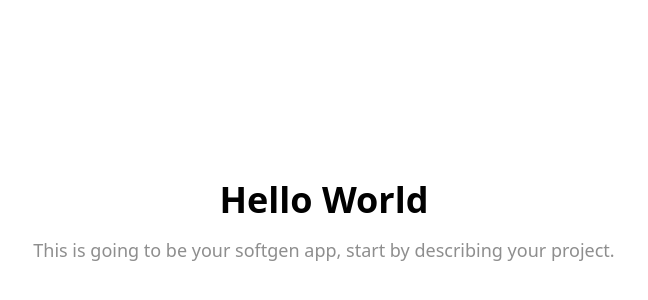
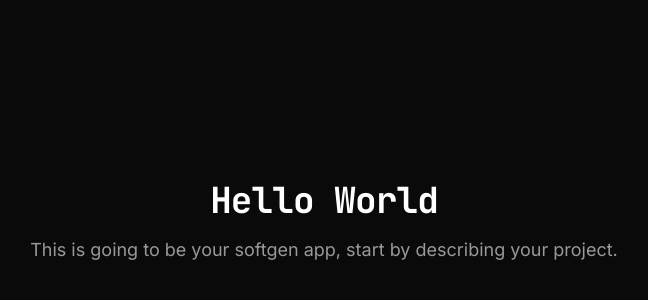
Before and after one commit to Jakupovich/sg-e19bb48c-a4a0-45b4-84b8-43cf0fe8475c-1779272764, a Next.js app: page / in a window 1280 px wide. Shown: the part 178-478 px from the top of the page, without its empty margins (316-964 px from the left). Built offline with nearby package versions, Linux system fonts and the light colour scheme.

Commit message:
feat(design): implement alza design system base

```diff
--- /dev/null
+++ b/src/components/ui/glass-card.tsx
@@ -0,0 +1,32 @@
+import { cn } from "@/lib/utils";
+import type { ReactNode } from "react";
+
+interface GlassCardProps {
+  children: ReactNode;
+  className?: string;
+  glow?: "blue" | "red" | "cyan" | "none";
+  hover?: boolean;
+}
+
+export function GlassCard({
+  children,
+  className,
+  glow = "none",
+  hover = false
+}: GlassCardProps) {
+  return (
+    <div
+      className={cn(
+        "glass-card p-6",
+        glow === "blue" && "glow-blue",
+        glow === "red" && "glow-red",
+        glow === "cyan" && "glow-cyan",
+        hover && glow === "blue" && "hover-glow-blue",
+        hover && glow === "red" && "hover-glow-red",
+        className
+      )}
+    >
+      {children}
+    </div>
+  );
+}
--- /dev/null
+++ b/src/components/ui/neon-button.tsx
@@ -0,0 +1,42 @@
+import { cn } from "@/lib/utils";
+import type { ButtonHTMLAttributes, ReactNode } from "react";
+
+interface NeonButtonProps extends ButtonHTMLAttributes<HTMLButtonElement> {
+  children: ReactNode;
+  variant?: "blue" | "red";
+  size?: "sm" | "md" | "lg";
+}
+
+export function NeonButton({
+  children,
+  variant = "blue",
+  size = "md",
+  className,
+  ...props
+}: NeonButtonProps) {
+  const sizeClasses = {
+    sm: "px-4 py-2 text-sm",
+    md: "px-6 py-3 text-base",
+    lg: "px-8 py-4 text-lg",
+  };
+
+  const variantClasses = {
+    blue: "bg-primary hover:bg-primary/90 border-neon-blue text-primary-foreground",
+    red: "bg-secondary hover:bg-secondary/90 border-neon-red text-secondary-foreground",
+  };
+
+  return (
+    <button
+      className={cn(
+        "font-mono font-semibold rounded-lg transition-all duration-300",
+        "hover:scale-105 active:scale-95",
+        sizeClasses[size],
+        variantClasses[variant],
+        className
+      )}
+      {...props}
+    >
+      {children}
+    </button>
+  );
+}
--- /dev/null
+++ b/src/services/productService.ts
@@ -0,0 +1,81 @@
+import { supabase } from "@/integrations/supabase/client";
+import type { Tables } from "@/integrations/supabase/types";
+
+export type Product = Tables<"products">;
+export type Category = Tables<"categories">;
+
+export const productService = {
+  async getProducts(categorySlug?: string) {
+    let query = supabase
+      .from("products")
+      .select("*, categories(*)")
+      .eq("is_active", true)
+      .order("created_at", { ascending: false });
+
+    if (categorySlug) {
+      query = query.eq("categories.slug", categorySlug);
+    }
+
+    const { data, error } = await query;
+    console.log("getProducts:", { data, error });
+
+    if (error) {
+      console.error("Error fetching products:", error);
+      throw error;
+    }
+
+    return data || [];
+  },
+
+  async getProductBySlug(slug: string) {
+    const { data, error } = await supabase
+      .from("products")
+      .select("*, categories(*)")
+      .eq("slug", slug)
+      .eq("is_active", true)
+      .single();
+
+    console.log("getProductBySlug:", { data, error });
+
+    if (error) {
+      console.error("Error fetching product:", error);
+      throw error;
+    }
+
+    return data;
+  },
+
+  async getFeaturedProducts() {
+    const { data, error } = await supabase
+      .from("products")
+      .select("*, categories(*)")
+      .eq("is_featured", true)
+      .eq("is_active", true)
+      .limit(6);
+
+    console.log("getFeaturedProducts:", { data, error });
+
+    if (error) {
+      console.error("Error fetching featured products:", error);
+      throw error;
+    }
+
+    return data || [];
+  },
+
+  async getCategories() {
+    const { data, error } = await supabase
+      .from("categories")
+      .select("*")
+      .order("name");
+
+    console.log("getCategories:", { data, error });
+
+    if (error) {
+      console.error("Error fetching categories:", error);
+      throw error;
+    }
+
+    return data || [];
+  },
+};
--- a/src/styles/globals.css
+++ b/src/styles/globals.css
@@ -1,84 +1,58 @@
+@import url('https://fonts.googleapis.com/css2?family=JetBrains+Mono:wght@400;500;600;700&family=Inter:wght@300;400;500;600;700&display=swap');
+
 @tailwind base;
 @tailwind components;
 @tailwind utilities;
 
-@layer utilities {
-  .text-balance {
-    text-wrap: balance;
-  }
-}
-
 @layer base {
   :root {
-    --radius: 0.55rem;
-    --background: 0 0% 100%;
-    --foreground: 330 0% 0.3%;
-    --card: 0 0% 100%;
-    --card-foreground: 330 0% 0.3%;
-    --popover: 0 0% 100%;
-    --popover-foreground: 330 0% 0.3%;
-    --primary: 0 0% 4.5%;
-    --primary-foreground: 0 0% 97.5%;
-    --secondary: 0 0% 97.3%;
-    --secondary-foreground: 0 0% 4.5%;
-    --muted: 0 0% 97.3%;
-    --muted-foreground: 0 0% 55.7%;
-    --accent: 0 0% 97.3%;
-    --accent-foreground: 0 0% 4.5%;
-    --destructive: 359.9132 100.2494% 67.8807%;
-    --destructive-foreground: 0 0% 0%;
-    --border: 0 0% 92.2%;
-    --input: 0 0% 92.2%;
-    --ring: 0 0% 70.8%;
-    --chart-1: 41.1 71.2% 54.4%;
-    --chart-2: 184.7 32.4% 48.6%;
-    --chart-3: 227.4 15.2% 33.3%;
-    --chart-4: 84.4 74.8% 75.7%;
-    --chart-5: 70.1 74.3% 70.5%;
-    --sidebar: 0 0% 97.5%;
-    --sidebar-foreground: 330 0% 0.3%;
-    --sidebar-primary: 0 0% 4.5%;
-    --sidebar-primary-foreground: 0 0% 97.5%;
-    --sidebar-accent: 0 0% 97.3%;
-    --sidebar-accent-foreground: 0 0% 4.5%;
-    --sidebar-border: 0 0% 92.2%;
-    --sidebar-ring: 0 0% 70.8%;
-  }
+    --radius: 0.5rem;
 
-  .dark {
-    --radius: 0.55rem;
-    --background: 330 0% 0.3%;
-    --foreground: 0 0% 97.5%;
-    --card: 0 0% 4.5%;
-    --card-foreground: 0 0% 97.5%;
-    --popover: 0 0% 8.6%;
-    --popover-foreground: 0 0% 97.5%;
-    --primary: 0 0% 92.2%;
-    --primary-foreground: 0 0% 4.5%;
-    --secondary: 0 0% 8.6%;
-    --secondary-foreground: 0 0% 97.5%;
-    --muted: 0 0% 8.6%;
-    --muted-foreground: 0 0% 70.8%;
-    --accent: 0 0% 21.2%;
-    --accent-foreground: 0 0% 97.5%;
-    --destructive: 359.9132 100.2494% 67.8807%;
-    --destructive-foreground: 0 0% 0%;
-    --border: 0 0% 100% / 15%;
-    --input: 0 0% 100% / 15%;
-    --ring: 0 0% 55.7%;
-    --chart-1: 264.4 77.2% 41.9%;
-    --chart-2: 162.5 46.7% 57.3%;
-    --chart-3: 70.1 74.3% 70.5%;
-    --chart-4: 303.9 75.8% 51.6%;
-    --chart-5: 16.4 84.7% 55.4%;
-    --sidebar: 0 0% 4.5%;
-    --sidebar-foreground: 0 0% 97.5%;
-    --sidebar-primary: 264.4 77.2% 41.9%;
-    --sidebar-primary-foreground: 0 0% 97.5%;
-    --sidebar-accent: 0 0% 8.6%;
-    --sidebar-accent-foreground: 0 0% 97.5%;
-    --sidebar-border: 0 0% 100% / 10%;
-    --sidebar-ring: 0 0% 43.9%;
+    /* ALZA Brand Colors */
+    --background: 240 4% 4%;           /* Obsidian black #09090b */
+    --foreground: 0 0% 100%;           /* Pure white */
+
+    --card: 240 5% 8%;                 /* Slightly lighter black */
+    --card-foreground: 0 0% 100%;
+
+    --popover: 240 6% 10%;
+    --popover-foreground: 0 0% 100%;
+
+    /* Electric Blue - Primary (Cooling) */
+    --primary: 240 100% 50%;           /* #0000FF */
+    --primary-foreground: 0 0% 100%;
+
+    /* Signal Red - Secondary (Heating) */
+    --secondary: 0 100% 50%;           /* #FF0000 */
+    --secondary-foreground: 0 0% 100%;
+
+    --muted: 240 4% 15%;
+    --muted-foreground: 0 0% 60%;
+
+    --accent: 240 100% 50%;            /* Blue accent */
+    --accent-foreground: 0 0% 100%;
+
+    --destructive: 0 100% 50%;
+    --destructive-foreground: 0 0% 100%;
+
+    --border: 240 20% 18%;
+    --input: 240 20% 18%;
+    --ring: 240 100% 50%;
+
+    /* Custom HVAC colors */
+    --electric-blue: 240 100% 50%;     /* Cooling */
+    --signal-red: 0 100% 50%;          /* Heating */
+    --cyan-glow: 180 100% 50%;         /* Cool glow */
+    --orange-glow: 30 100% 50%;        /* Warm glow */
+
+    --sidebar: 240 5% 6%;
+    --sidebar-foreground: 0 0% 95%;
+    --sidebar-primary: 240 100% 50%;
+    --sidebar-primary-foreground: 0 0% 100%;
+    --sidebar-accent: 240 5% 12%;
+    --sidebar-accent-foreground: 0 0% 95%;
+    --sidebar-border: 240 20% 18%;
+    --sidebar-ring: 240 100% 50%;
   }
 }
 
@@ -86,8 +60,13 @@
   * {
     @apply border-border;
   }
+
   body {
-    @apply bg-background text-foreground;
+    @apply bg-background text-foreground font-sans antialiased;
+  }
+
+  h1, h2, h3, h4, h5, h6 {
+    @apply font-mono tracking-tight;
   }
 }
 
@@ -95,4 +74,92 @@
   .container {
     @apply mx-auto px-4 md:px-6 lg:px-8 max-w-7xl w-full;
   }
+
+  /* Glassmorphism Card */
+  .glass-card {
+    @apply bg-card/40 backdrop-blur-xl border border-border/50 rounded-lg;
+  }
+
+  /* Neon Glow Effects */
+  .glow-blue {
+    box-shadow: 0 0 20px rgba(0, 0, 255, 0.5),
+                0 0 40px rgba(0, 0, 255, 0.3),
+                0 0 60px rgba(0, 0, 255, 0.2);
+  }
+
+  .glow-red {
+    box-shadow: 0 0 20px rgba(255, 0, 0, 0.5),
+                0 0 40px rgba(255, 0, 0, 0.3),
+                0 0 60px rgba(255, 0, 0, 0.2);
+  }
+
+  .glow-cyan {
+    box-shadow: 0 0 15px rgba(0, 255, 255, 0.4),
+                0 0 30px rgba(0, 255, 255, 0.2);
+  }
+
+  /* Neon Border */
+  .border-neon-blue {
+    @apply border-2 border-primary shadow-[0_0_10px_rgba(0,0,255,0.5)];
+  }
+
+  .border-neon-red {
+    @apply border-2 border-secondary shadow-[0_0_10px_rgba(255,0,0,0.5)];
+  }
+
+  /* Hover Glow */
+  .hover-glow-blue {
+    @apply transition-shadow duration-300;
+  }
+
+  .hover-glow-blue:hover {
+    box-shadow: 0 0 20px rgba(0, 0, 255, 0.6),
+                0 0 40px rgba(0, 0, 255, 0.4);
+  }
+
+  .hover-glow-red:hover {
+    box-shadow: 0 0 20px rgba(255, 0, 0, 0.6),
+                0 0 40px rgba(255, 0, 0, 0.4);
+  }
+
+  /* Gradient Text */
+  .gradient-blue {
+    @apply bg-gradient-to-r from-primary via-cyan-400 to-primary bg-clip-text text-transparent;
+  }
+
+  .gradient-red {
+    @apply bg-gradient-to-r from-secondary via-orange-500 to-secondary bg-clip-text text-transparent;
+  }
 }
+
+@layer utilities {
+  .text-balance {
+    text-wrap: balance;
+  }
+
+  /* Animated gradient background */
+  .animate-gradient {
+    background-size: 200% 200%;
+    animation: gradient 8s ease infinite;
+  }
+
+  @keyframes gradient {
+    0%, 100% { background-position: 0% 50%; }
+    50% { background-position: 100% 50%; }
+  }
+
+  /* Pulse glow animation */
+  .animate-pulse-glow {
+    animation: pulse-glow 2s ease-in-out infinite;
+  }
+
+  @keyframes pulse-glow {
+    0%, 100% {
+      box-shadow: 0 0 10px rgba(0, 0, 255, 0.3);
+    }
+    50% {
+      box-shadow: 0 0 20px rgba(0, 0, 255, 0.6),
+                  0 0 40px rgba(0, 0, 255, 0.3);
+    }
+  }
+}
--- a/tailwind.config.ts
+++ b/tailwind.config.ts
@@ -44,13 +44,6 @@ const config: Config = {
         border: "hsl(var(--border))",
         input: "hsl(var(--input))",
         ring: "hsl(var(--ring))",
-        chart: {
-          "1": "hsl(var(--chart-1))",
-          "2": "hsl(var(--chart-2))",
-          "3": "hsl(var(--chart-3))",
-          "4": "hsl(var(--chart-4))",
-          "5": "hsl(var(--chart-5))",
-        },
         sidebar: {
           DEFAULT: "hsl(var(--sidebar))",
           foreground: "hsl(var(--sidebar-foreground))",
@@ -61,6 +54,15 @@ const config: Config = {
           border: "hsl(var(--sidebar-border))",
           ring: "hsl(var(--sidebar-ring))",
         },
+        /* ALZA Custom Colors */
+        "electric-blue": "hsl(var(--electric-blue))",
+        "signal-red": "hsl(var(--signal-red))",
+        "cyan-glow": "hsl(var(--cyan-glow))",
+        "orange-glow": "hsl(var(--orange-glow))",
+      },
+      fontFamily: {
+        sans: ['Inter', 'system-ui', 'sans-serif'],
+        mono: ['JetBrains Mono', 'monospace'],
       },
       borderRadius: {
         lg: "var(--radius)",
@@ -69,20 +71,12 @@ const config: Config = {
       },
       keyframes: {
         "accordion-down": {
-          from: {
-            height: "0",
-          },
-          to: {
-            height: "var(--radix-accordion-content-height)",
-          },
+          from: { height: "0" },
+          to: { height: "var(--radix-accordion-content-height)" },
         },
         "accordion-up": {
-          from: {
-            height: "var(--radix-accordion-content-height)",
-          },
-          to: {
-            height: "0",
-          },
+          from: { height: "var(--radix-accordion-content-height)" },
+          to: { height: "0" },
         },
       },
       animation: {
```
Also changed, not shown: .softgen/tasks/task-2.md.
